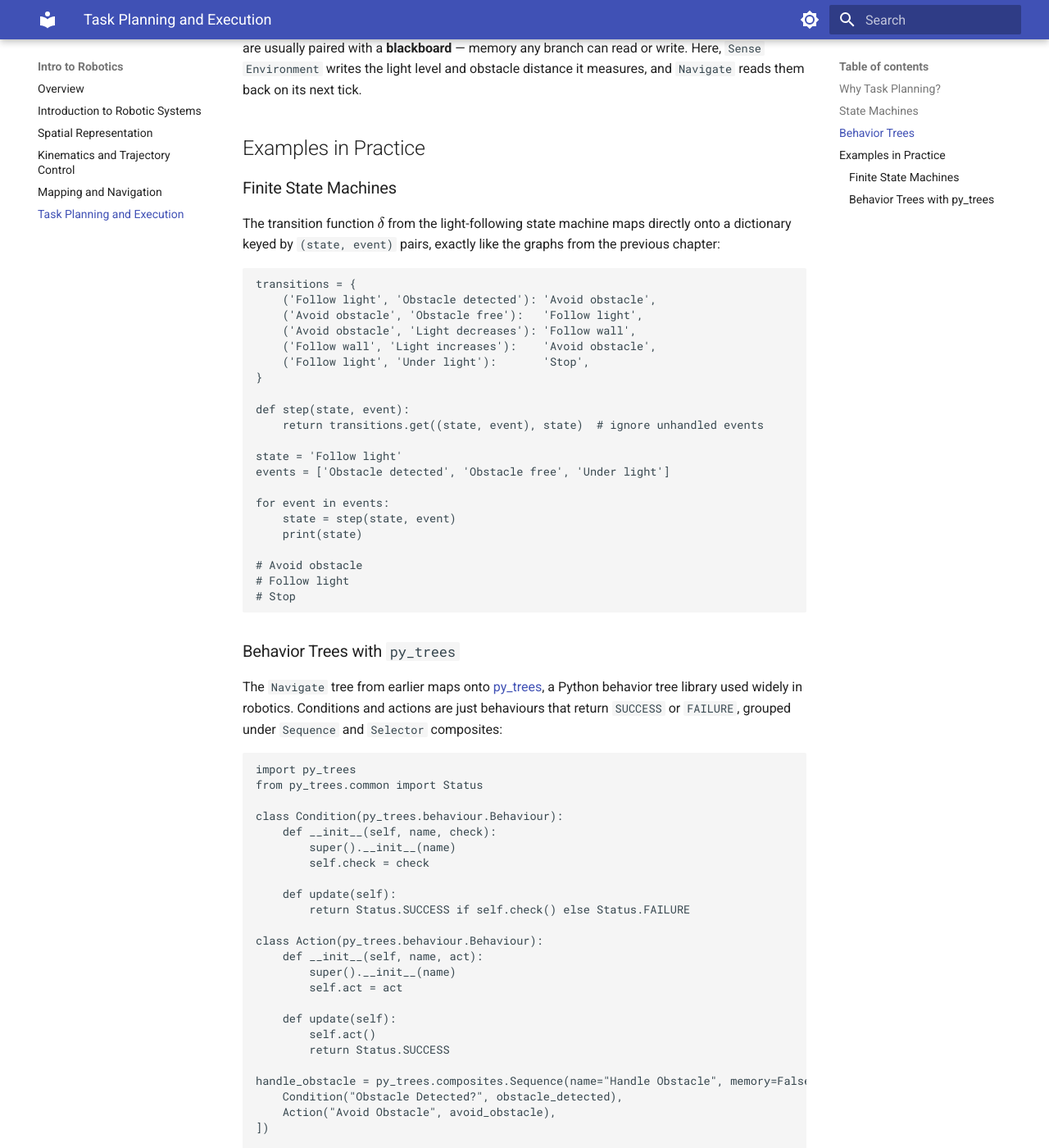
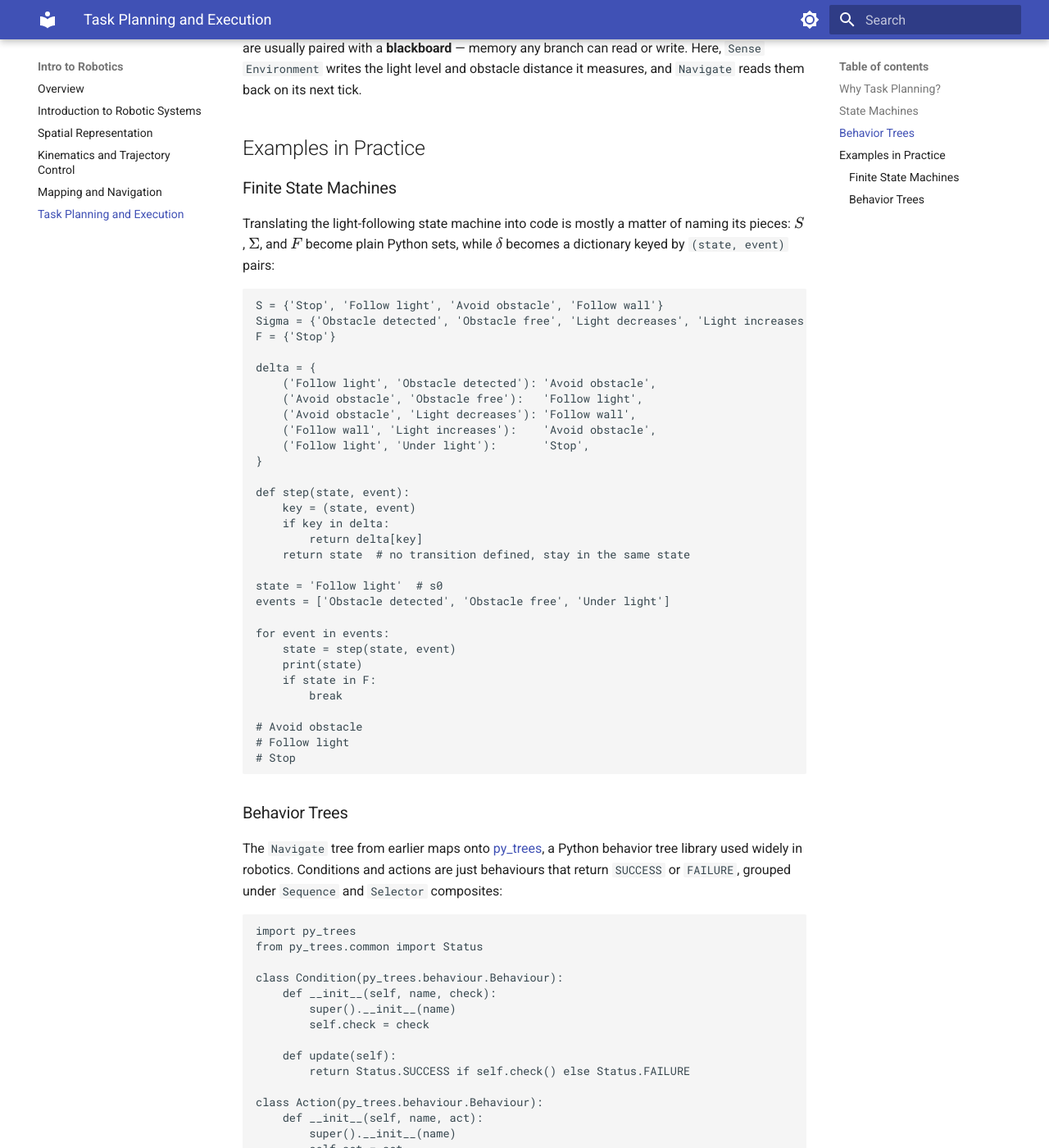
Before and after one commit to Kooroshoo/intro-to-robotics, an MkDocs documentation site: the page built from docs/05-task-planning-and-execution.md, in a window 1280 px wide and 1400 px high, scrolled down 2745 px. Shown: the whole window at 82% size. Built offline with MkDocs 1.6.1 and Material for MkDocs 9.7.7, drawn with Linux system fonts in a browser that asks for light colours.

Commit message:
Update 05-task-planning-and-execution.md

````diff
--- a/docs/05-task-planning-and-execution.md
+++ b/docs/05-task-planning-and-execution.md
@@ -50,10 +50,14 @@ Running side by side only works if the two branches can share what they find, so
 
 ### Finite State Machines
 
-The transition function $\delta$ from the light-following state machine maps directly onto a dictionary keyed by `(state, event)` pairs, exactly like the graphs from the previous chapter:
+Translating the light-following state machine into code is mostly a matter of naming its pieces: $S$, $\Sigma$, and $F$ become plain Python sets, while $\delta$ becomes a dictionary keyed by `(state, event)` pairs:
 
 ```python
-transitions = {
+S = {'Stop', 'Follow light', 'Avoid obstacle', 'Follow wall'}
+Sigma = {'Obstacle detected', 'Obstacle free', 'Light decreases', 'Light increases', 'Under light'}
+F = {'Stop'}
+
+delta = {
     ('Follow light', 'Obstacle detected'): 'Avoid obstacle',
     ('Avoid obstacle', 'Obstacle free'):   'Follow light',
     ('Avoid obstacle', 'Light decreases'): 'Follow wall',
@@ -62,21 +66,26 @@ transitions = {
 }
 
 def step(state, event):
-    return transitions.get((state, event), state)  # ignore unhandled events
+    key = (state, event)
+    if key in delta:
+        return delta[key]
+    return state  # no transition defined, stay in the same state
 
-state = 'Follow light'
+state = 'Follow light'  # s0
 events = ['Obstacle detected', 'Obstacle free', 'Under light']
 
 for event in events:
     state = step(state, event)
     print(state)
+    if state in F:
+        break
 
 # Avoid obstacle
 # Follow light
 # Stop
 ```
 
-### Behavior Trees with `py_trees`
+### Behavior Trees
 
 The `Navigate` tree from earlier maps onto [py_trees](https://py-trees.readthedocs.io/), a Python behavior tree library used widely in robotics. Conditions and actions are just behaviours that return `SUCCESS` or `FAILURE`, grouped under `Sequence` and `Selector` composites:
 
````
